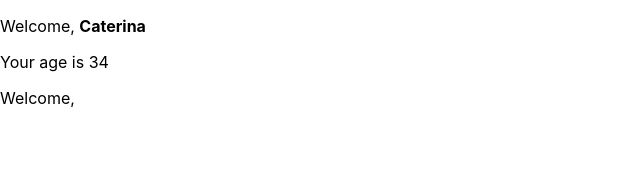
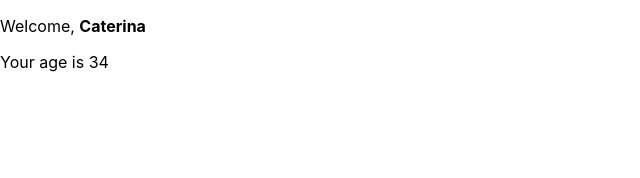
Before and after one commit to Katilina88/DevelhopeReact, a React (Create React App) app in the folder my-app/: page / in a window 1280 px wide. Shown: the top 178 px of the page, without its empty margins (0-640 px from the left). Built offline with nearby package versions, Linux system fonts and the light colour scheme.

Commit message:
aggiunto es conditional rendering 02

```diff
--- a/my-app/src/App.js
+++ b/my-app/src/App.js
@@ -8,7 +8,7 @@ class App extends React.Component {
     return (
       <div>
         <Welcome name = {<strong>Caterina</strong>} age= {34} />
-        <Welcome />
+
 
       </div>
     )
--- a/my-app/src/Welcome.js
+++ b/my-app/src/Welcome.js
@@ -9,7 +9,7 @@ import Age from './Age';
         return (
             <div>
                 <p>Welcome, {this.props.name}</p>
-               {this.props.age > 18 && <Age age={this.props.age} />}
+                {this.props.age && <Age age={this.props.age} />}
             </div>
         )
     }
```
Lines whose indentation alone changed are shown as unchanged.
